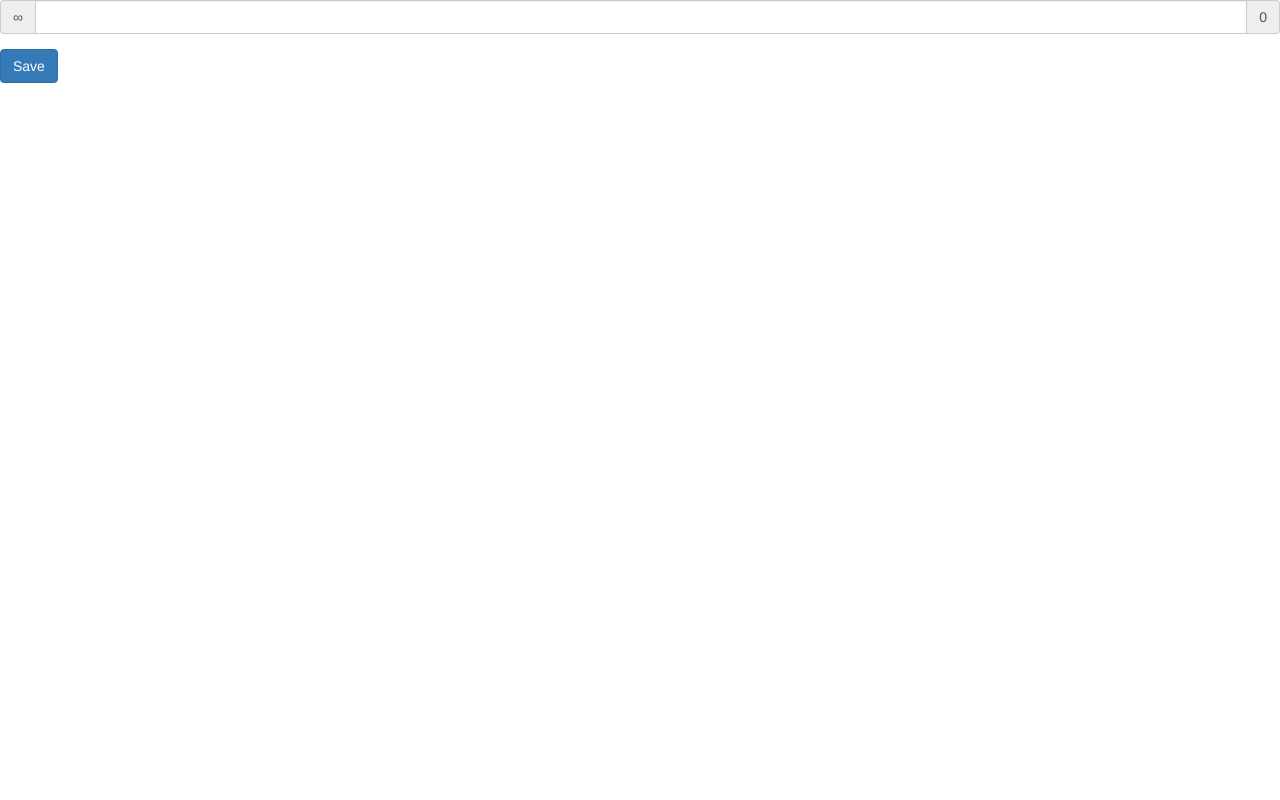
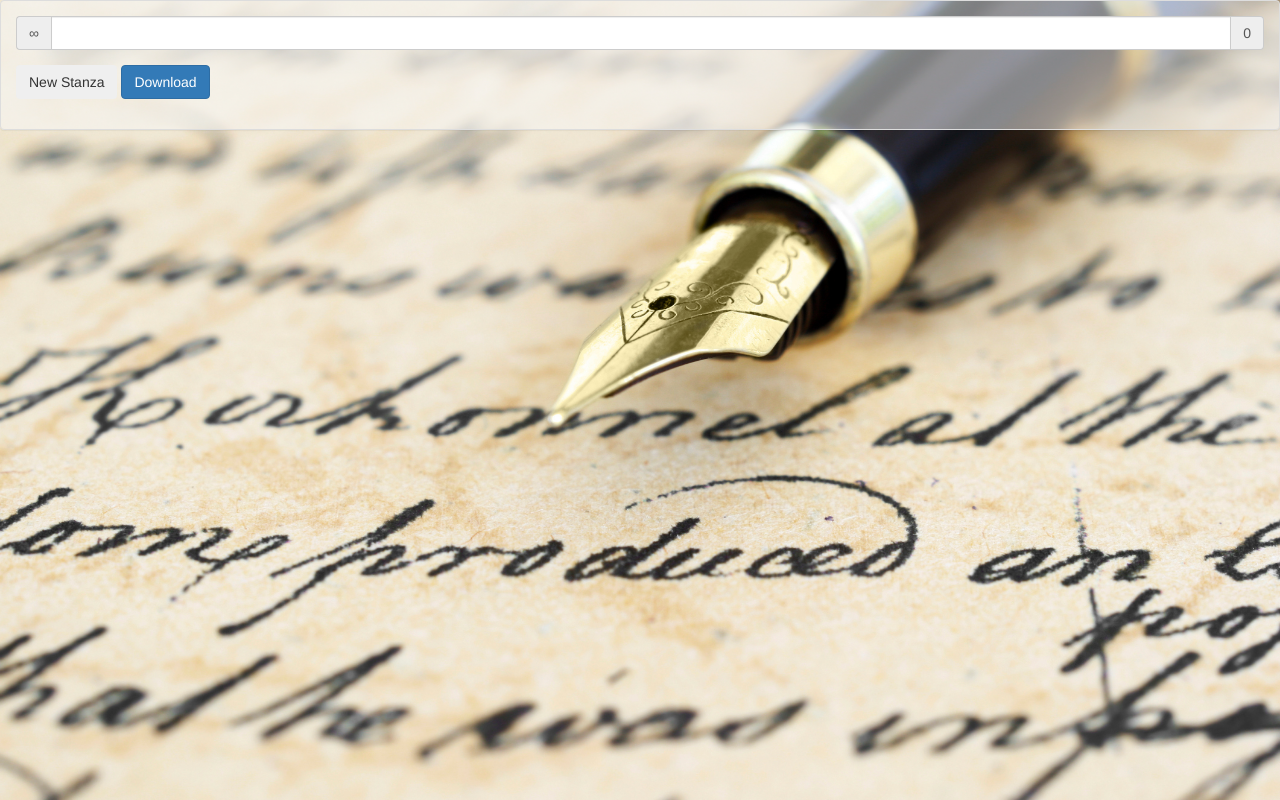
Before and after one commit to 9ae/renga, a plain HTML site: page index.html in a window 1280 px wide. Drawn offline with Linux system fonts and the light colour scheme.

Commit message:
fake stanza

```diff
--- a/index.html
+++ b/index.html
@@ -5,8 +5,14 @@
 <script src="libs/bootstrap/js/bootstrap.min.js"></script>
 <script type="text/javascript" src="libs/angular.min.js"></script>
 <script type="text/javascript" src="master.js"></script>
-<title>Haiku</title>
+<title>Renga</title>
 <style type="text/css">
+    body {
+        background-image: url('img/bodybg.jpg');
+        background-size: cover;
+        background-origin: 50% 90%;
+    }
+
     .target-box {
         width: 45px;
     }
@@ -60,33 +66,39 @@
         background-size: 100% 100%;
     }
 
+    .master {
+        background-color:rgba(250, 250, 250, 0.5);
+    }
 
 </style>
 </head>
 <body ng-app="haiku">
-
-<div ng-controller="Ctrl">
+<div class="panel panel-default master">
+<div ng-controller="Ctrl" class="panel-body">
 
 <form class="form">
 <!--<div class="form-group">
 <button type="button" class="btn" ng-click="newLine(true);">New line</button>
 </div> -->
   <div ng-repeat="l in lines" class="form-group {{l.status()}}">
-    <div class="input-group">
+    <div class="input-group" ng-if="!l.dummy">
       <div class="input-group-addon">
       <line-target line="l" />
       </div>
       <input type="text" class="form-control line-green line-green--{{l.percent()}}" ng-model="l.raw" ng-blur="onLineChange(l)">
       <div class="input-group-addon" ng-bind="l.runningCount"></div>
     </div>
+    <p ng-if="l.dummy">&nbsp;</p>
   </div>
 
 <div class="form-group">
-  <button type="submit" class="btn btn-primary" ng-click="download()">Save</button>
+<button type="button" class="btn" ng-click="newStanza();">New Stanza</button>
+  <button type="submit" class="btn btn-primary" ng-click="download()">Download</button>
   </div>
 </form>
 
 </div>
+</div>
 
 </body>
 </html>
--- a/master.js
+++ b/master.js
@@ -34,6 +34,7 @@ function Line(targetCount){
     this.targetCount = 0;
     this.leeway = 0;
     this.runningCount = 0;
+    this.dummy = false;
     this.raw = '';
     if(targetCount){
         this.targetCount = targetCount;
@@ -86,6 +87,15 @@ app.controller('Ctrl', ['$scope', function($scope){
         $scope.newLine(true);
     };
 
+    $scope.newStanza = function(){
+        var newLine = new Line();
+        newLine.dummy = true;
+        $scope.lines.push(newLine);
+        $scope.lines.push(new Line());
+
+        console.log($scope.lines);
+    };
+
     $scope.download = function() {
         var rawLines = $scope.lines.map(function(e){ return e.raw; });
         var text = rawLines.join('\n');
```
Also changed, not shown: img/bodybg.jpg (added).
